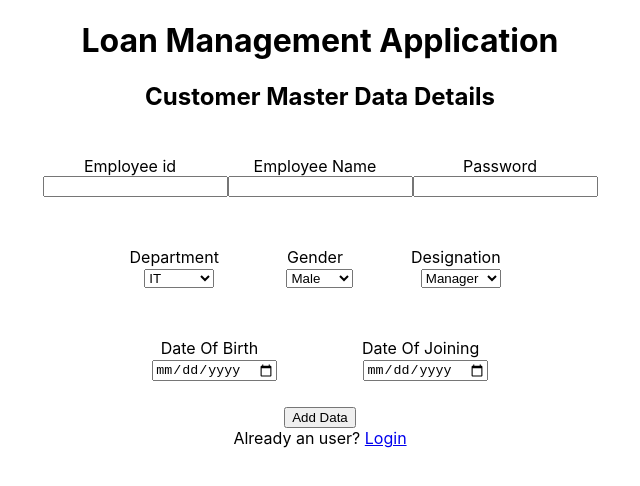
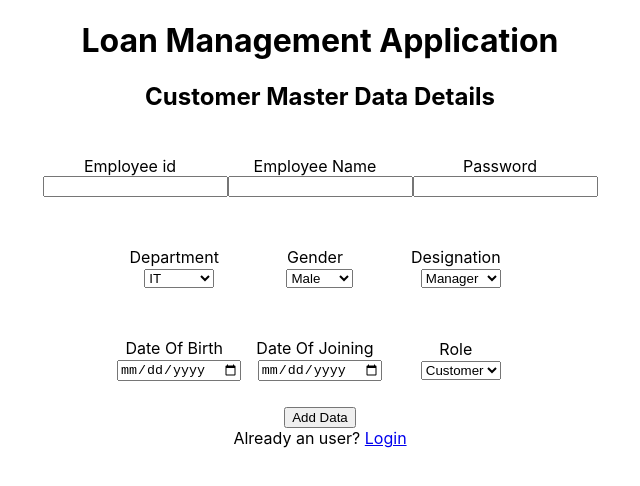
Before and after one commit to agastya2002/LMSTeam3Batch9, a React (Create React App) app in the folder Frontend/lms/: page /register in a window 1280 px wide. Shown: the top 486 px of the page, without its empty margins (320-960 px from the left). Built offline with nearby package versions, Linux system fonts and the light colour scheme.

Commit message:
Added Axios Connection for Register Page

```diff
--- a/Frontend/lms/package.json
+++ b/Frontend/lms/package.json
@@ -6,6 +6,7 @@
     "@testing-library/jest-dom": "^5.17.0",
     "@testing-library/react": "^13.4.0",
     "@testing-library/user-event": "^13.5.0",
+    "axios": "^1.5.0",
     "react": "^18.2.0",
     "react-dom": "^18.2.0",
     "react-router-dom": "^6.15.0",
--- a/Frontend/lms/src/Pages/CustomerDetails.js
+++ b/Frontend/lms/src/Pages/CustomerDetails.js
@@ -2,18 +2,22 @@ import React from 'react';
 import '../Styles/CustomerDetails.css'
 import { useState } from 'react';
 import { Link } from 'react-router-dom';
+import axios from 'axios'
 
 const CustomerDetails=()=>{
 
     const [eID,setEID]=useState("");
     const [ePass, setEPass] = useState("");
     const [eName,setEName]=useState("");
+    const [eRole,setERole]=useState("");
     const [department,setDepartment]=useState("");
     const [gender,setGender]=useState("");
     const [designation,setDesignation]=useState("");
     const [dob,setDob]=useState("");
     const [doj,setDoj]=useState("");
     let isDataValid=true;
+
+    const baseURL = "http//localhost:7223"
 
     // Example JSON object for registering employee
     // {
@@ -31,7 +35,7 @@ const CustomerDetails=()=>{
     //     }
     //   }
 
-    const validateEntries=()=>{
+    const validateEntries=async ()=>{
         //check employee ID
         if (!eID.match(/[A-Z]{1}[0-9]/)){
             alert("Invalid employee ID format!");
@@ -57,7 +61,35 @@ const CustomerDetails=()=>{
             alert("Please enter date of joining!");
             isDataValid=false;
         }
-        console.log(isDataValid);
+        if(eRole != 'customer' || eRole!= 'admin'){
+            alert("Please mention the role of employee");
+            isDataValid = false;
+        }
+
+        if(isDataValid===false){
+            return;
+        }
+
+        const resp = await axios.post(`${baseURL}/resgister`,{
+            employeeId: eID,
+            employeeName: eName,
+            designation,
+            department,
+            gender,
+            dateOfBirth: dob,
+            dateOfJoining: doj,
+            employee: {
+            employeeId: eID,
+            employeePassword: ePass,
+            employeeRole: eRole
+            }
+        },{
+            headers:{
+                "Content-Type":'application/json'
+            }
+        })
+
+        console.log(resp)
     }
     return (
         <div>
@@ -122,6 +154,15 @@ const CustomerDetails=()=>{
                     <span className='employee_field'>Date Of Joining</span>
                         <div><input type="date" id="doj" onChange={(e) => setDoj(e.target.value)} /></div>
                     </div>
+                    <div className='employee_detail'>
+                    <span className='employee_field'>Role</span>
+                        <div>
+                            <select name="role" id="erole" onChange={(e) => setERole(e.target.value)}>
+                                <option value="customer">Customer</option>
+                                <option value="admin">Admin</option>
+                            </select>
+                        </div>
+                    </div>
                 </div>
                 <div>
                     <button type="submit" onClick={()=>validateEntries()}>Add Data</button>
```
Also changed, not shown: 1 other file (tests, documents, lock files or other folders).
